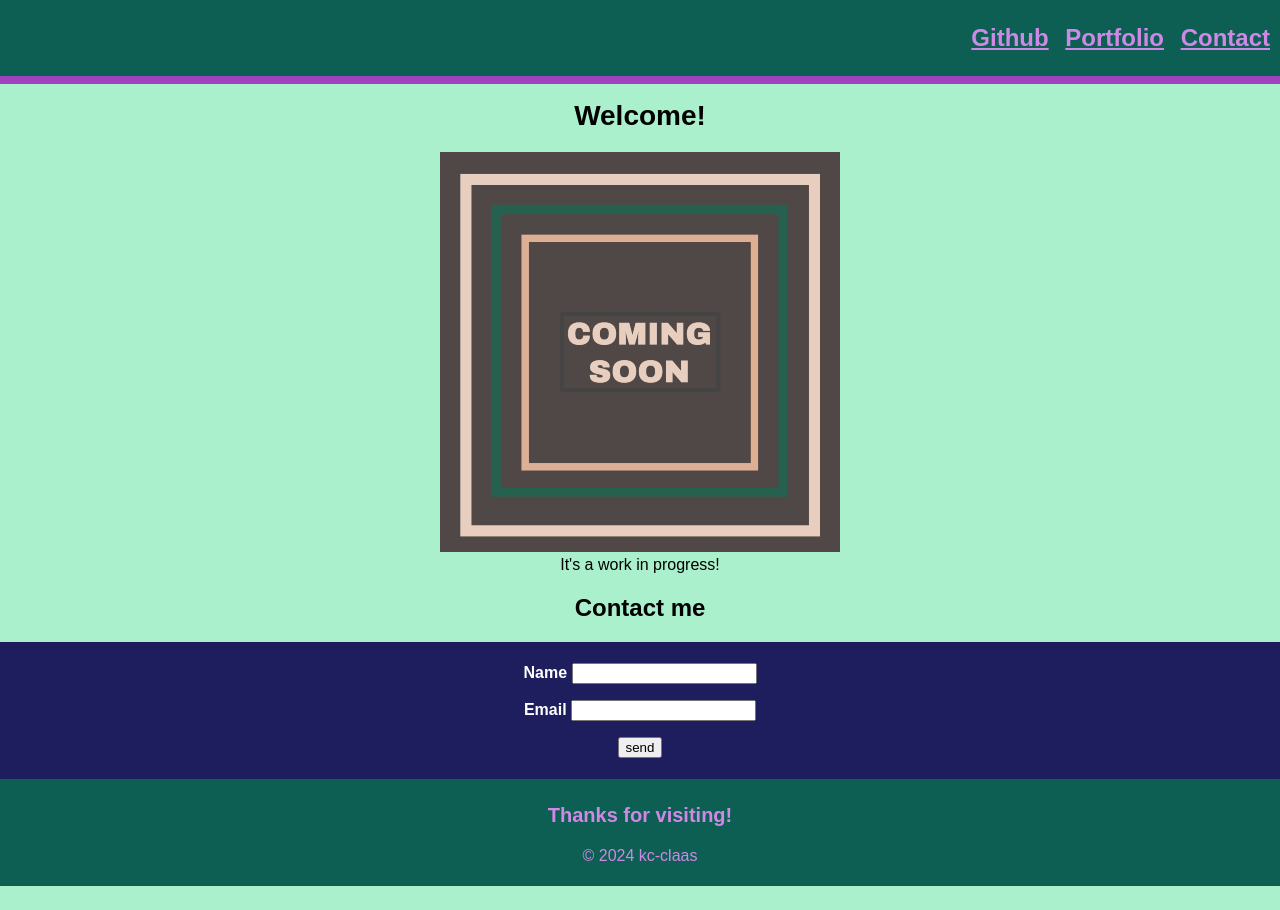
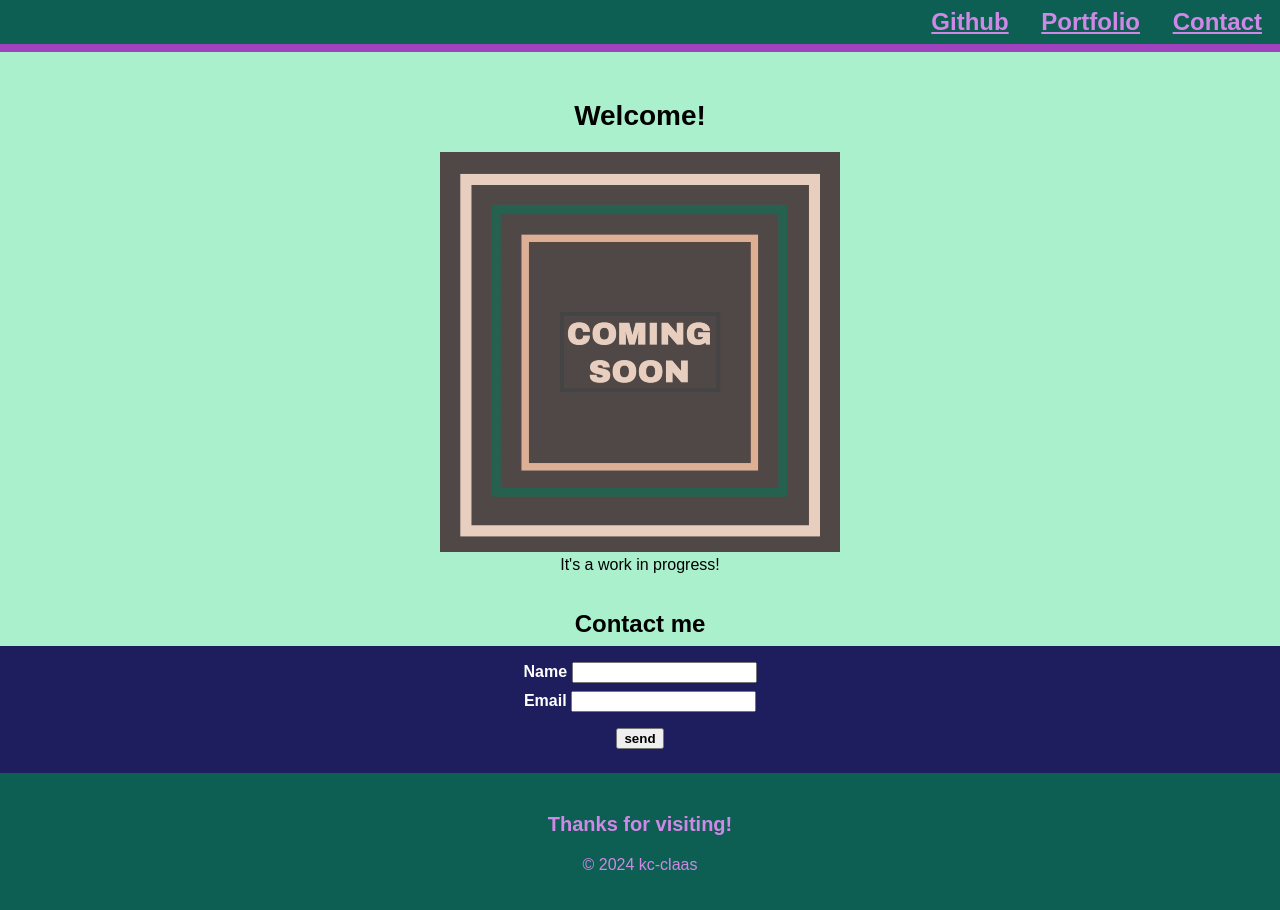
Before and after one commit to kc-claas/landing-page-miniproject, a plain HTML site: page index.html in a window 1280 px wide. Drawn offline with Linux system fonts and the light colour scheme.

Commit message:
margin and padding touchups

```diff
--- a/assets/style.css
+++ b/assets/style.css
@@ -1,6 +1,5 @@
 *{
     font-family: Arial, Helvetica, sans-serif;
-    margin-left: 0; margin-right:0;
 }
 
 h1{font-size: 28px;}
@@ -10,7 +9,8 @@ h3{font-size: 20px;}
 body {font-size: 16px;
     text-align:center;
     color:black;
-    background-color: rgb(170, 240, 205);}
+    background-color: rgb(170, 240, 205);
+    margin: 0;}
 
 header, footer, nav {background-color: rgb(13, 95, 84);
 color: rgb(208, 136, 230);}
@@ -21,14 +21,22 @@ header{position:fixed; top:0; left:0; right:0;
 nav{text-align: right;
     font-size: 24px;}
 
-header nav ul li {display: inline;}
+header nav ul {margin-top: 8px; margin-bottom: 8px}
+
+header nav ul li {display: inline; padding: 0 8px;}
 
 a{color:rgb(208, 136, 230); font-weight: bolder; margin-right:10px;}
 
 h1{margin-top:100px;}
 
+h2{margin: 36px auto 8px;}
+
 figure {margin-top: 20px;}
 
-form {background-color: rgb(30, 30, 95); font-weight: bold; color:white; padding:5px;}
+form {background-color: rgb(30, 30, 95); font-weight: bold; color:white; padding:8px;}
 
-footer {padding:5px;}
+.text-input {margin:8px auto;}
+
+.submit-button {font-weight: bold;}
+
+footer {padding:20px; margin:0 auto;}
--- a/index.html
+++ b/index.html
@@ -27,16 +27,16 @@
     <section>
     <h2 id="contact">Contact me</h2>
         <form>
-        <p>
+        <p class="text-input">
             <label for="name">Name</label>
             <input type="text" name="name" required>
         </p>
-        <p>
+        <p class="text-input">
             <label for="email">Email</label>
             <input type="email" name="email" required>
         </p>
         <p>
-            <input type="submit" value="send">
+            <input type="submit" value="send" class="submit-button">
         </p>
         </form>
     </section>
```
